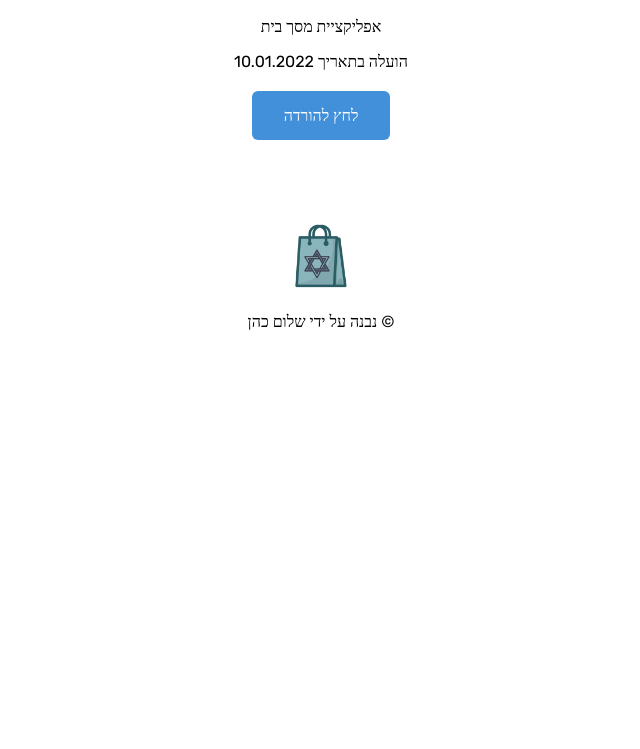
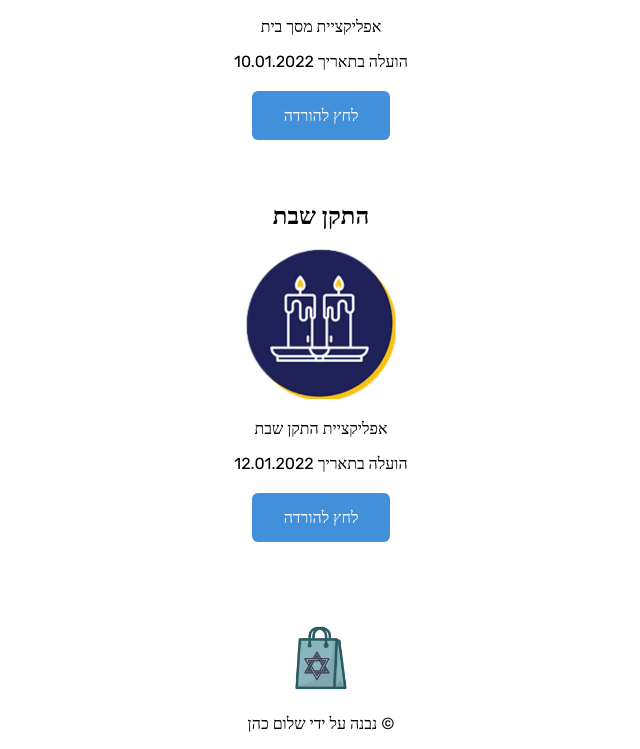
Before and after one commit to yitzhakapps/SoceretApIikaztiotUpdates, a plain HTML site: page index.html in a window 1280 px wide. Shown: the part 2686-3435 px from the top of the page, without its empty margins (319-959 px from the left). Before the commit the page ends 3033 px from the top, so only its background shows below. Drawn offline with Linux system fonts and the light colour scheme.

Commit message:
Update index.html

```diff
--- a/index.html
+++ b/index.html
@@ -80,6 +80,11 @@ body {
 <p>הועלה בתאריך 10.01.2022</p>
 <a href="https://github.com/SoceretVersionEditionForQlNF21PDevice/SoceretApIikaztiotUpdates/raw/main/Apps/Apex.apk" class="button">לחץ להורדה</a><br><br><br>
 
+<h2>התקן שבת</h2>
+<img src="Icons/MacroDroid.png" width="150" height="150">
+<p>אפליקציית התקן שבת</p>
+<p>הועלה בתאריך 12.01.2022</p>
+<a href="https://github.com/SoceretVersionEditionForQlNF21PDevice/SoceretApIikaztiotUpdates/raw/main/Apps/Apex.apk" class="button">לחץ להורדה</a><br><br><br>
 
 
 
```
